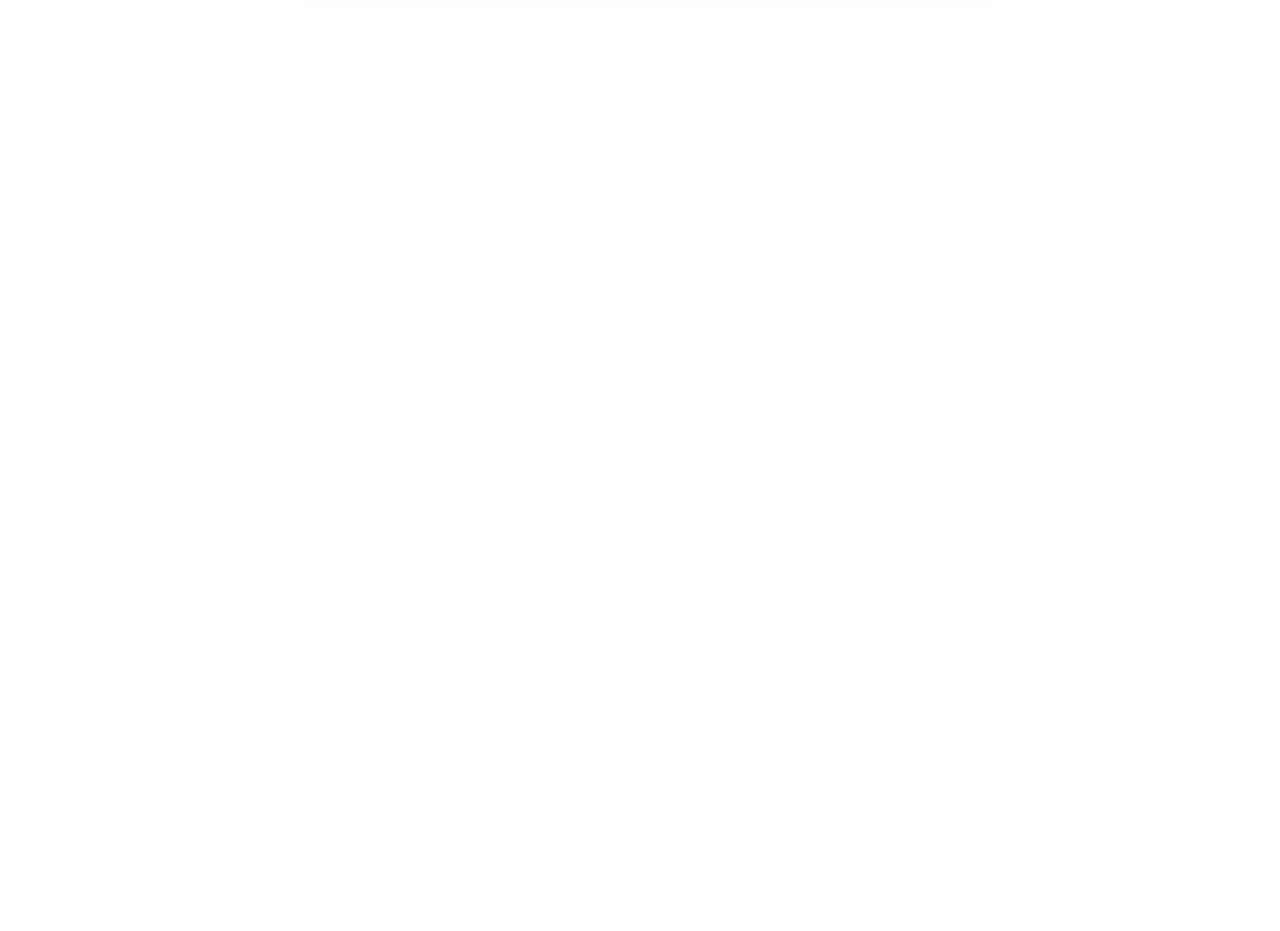
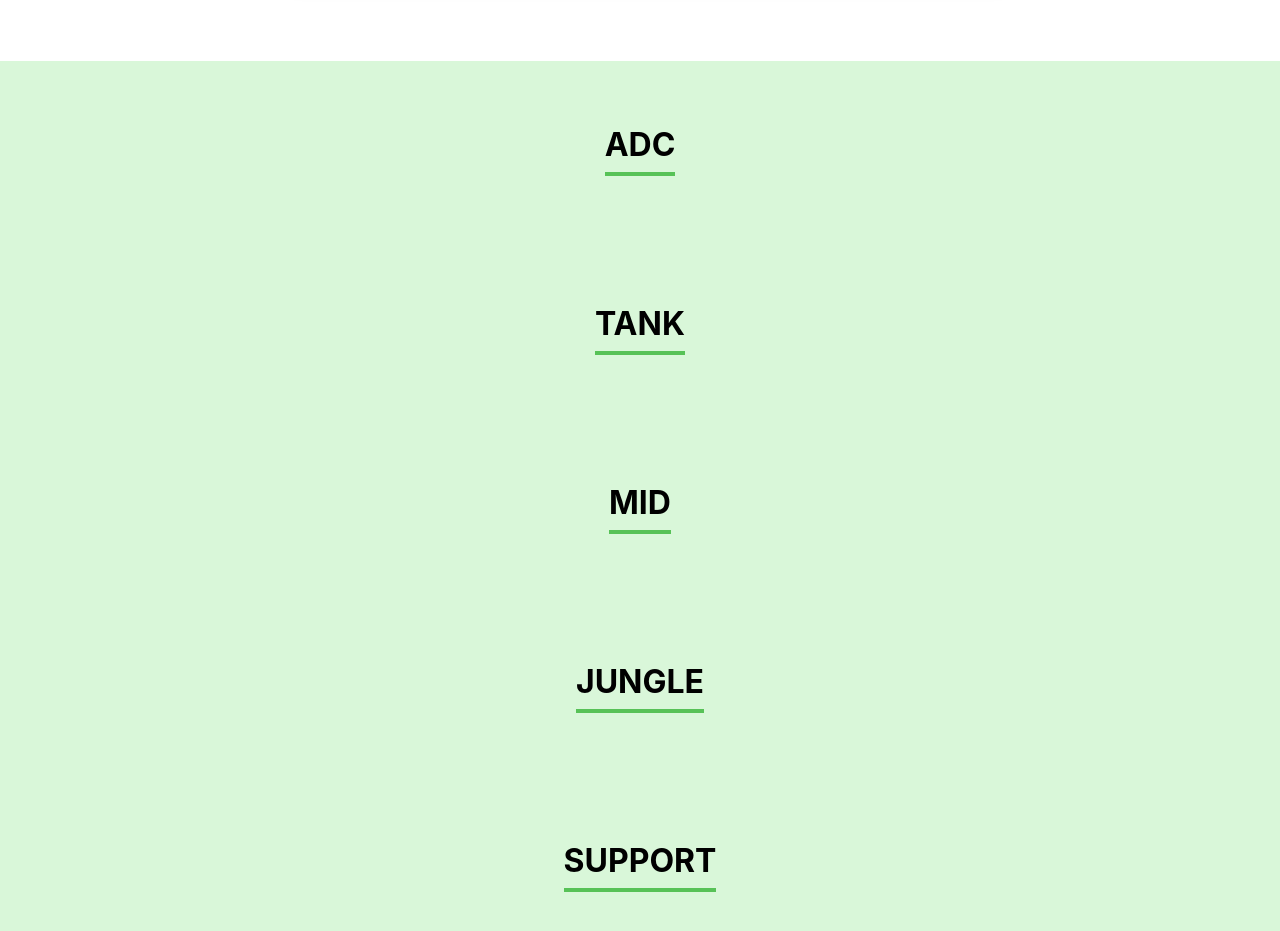
Before and after one commit to GustavoFoss/organo, a React (Create React App) app: page / in a window 1280 px wide. Shown: the part 1440-2371 px from the top of the page. Before the commit the page ends 1501 px from the top, so only its background shows below. Built offline with nearby package versions, Linux system fonts and the light colour scheme.

Commit message:
times sections

```diff
--- a/src/App.js
+++ b/src/App.js
@@ -1,6 +1,7 @@
 import { useState } from 'react';
 import Banner from './componentes/Banner';
 import Formulario from './componentes/Formulario';
+import Time from './componentes/Time';
 
 function App() {
 
@@ -15,6 +16,11 @@ function App() {
     <div className="App">
       <Banner/>
       <Formulario aoColaboradorCadastrado = {colaborador => aoNovoColaboradorAdicionado(colaborador)}/>
+      <Time nome={"ADC"}/>
+      <Time nome={"TANK"}/>
+      <Time nome={"MID"}/>
+      <Time nome={"JUNGLE"}/>
+      <Time nome={"SUPPORT"}/>
     </div>
   );
 }
--- /dev/null
+++ b/src/componentes/Time/Time.css
@@ -0,0 +1,12 @@
+.time {
+    text-align: center;
+    padding: 32px;
+    background-color: #d9f7d9;
+}
+
+.time h3 {
+    font-size: 32px;
+    border-bottom: 4px solid #57c257;
+    display: inline-block;
+    padding-bottom: 8px;
+}
--- /dev/null
+++ b/src/componentes/Time/index.js
@@ -0,0 +1,13 @@
+import './Time.css'
+
+const Time = (props) => {
+
+    return (
+        <section className='time'>
+            <h3>{props.nome}</h3>
+        </section>
+    )
+}
+
+
+export default Time
```
